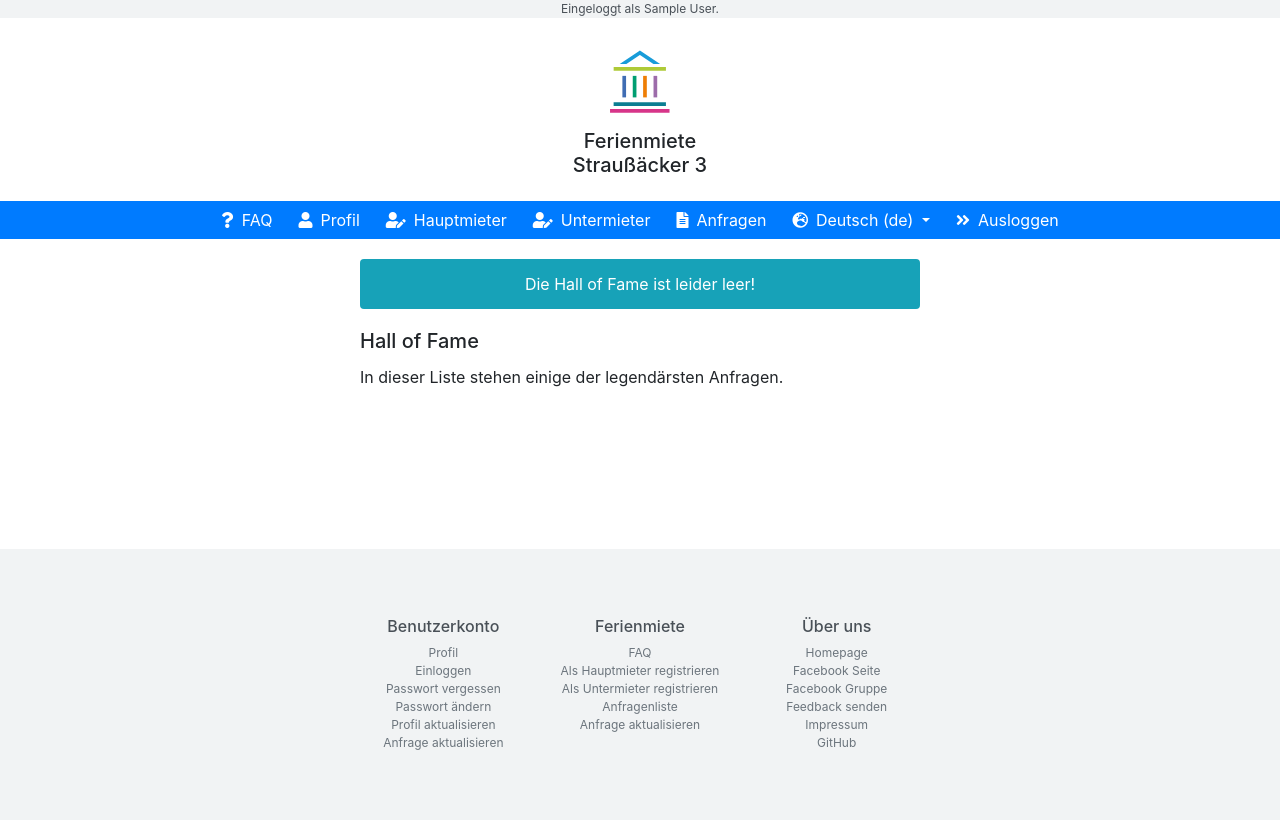
After one commit to milesstoetzner/straussi3-subtenancy, a Django app: page /tenants/hall_of_fame/ in a window 1280 px wide. The commit adds this page. Run offline with Django 3.2, Linux system fonts and the light colour scheme; the visitor is signed in with stand-in values (Sample User, id 1); data that the repository does not hold is empty; parts of the project's set-up code (start-up, migrations or seed data) failed here and were passed over; some libraries are stand-ins or nearby versions.

Commit message:
added hall of fame route

```diff
--- a/tenants/admin.py
+++ b/tenants/admin.py
@@ -1,6 +1,6 @@
 from django.contrib import admin
 from simple_history.admin import SimpleHistoryAdmin
-from .models import User, MainTenant, SubTenant, ResidentialHome, Feedback, Blacklist
+from .models import User, MainTenant, SubTenant, ResidentialHome, Feedback, Blacklist, HallOfFame
 
 
 admin.site.register(User, SimpleHistoryAdmin)
@@ -9,3 +9,4 @@ admin.site.register(SubTenant, SimpleHistoryAdmin)
 admin.site.register(ResidentialHome, SimpleHistoryAdmin)
 admin.site.register(Blacklist, SimpleHistoryAdmin)
 admin.site.register(Feedback, SimpleHistoryAdmin)
+admin.site.register(HallOfFame, SimpleHistoryAdmin)
--- a/tenants/templates/tenants/blacklist.html
+++ b/tenants/templates/tenants/blacklist.html
@@ -8,8 +8,6 @@
             <h5 class="card-title">{{ title }}</h5>
 
             <p class="text-block">In dieser Liste stehen die Namen der Personen, die sich eine zukünftige Zusammenarbeit mit uns verwehrt haben.</p>
-
-            {% if blacklist %}
 
                 <div class="table">
                     <table class="table table-striped" style="text-align: center; table-layout:fixed;">
@@ -38,8 +36,6 @@
                     </table>
                 </div>
 
-            {% endif %}
-
 
     </div>
 
--- /dev/null
+++ b/tenants/templates/tenants/hall_of_fame.html
@@ -0,0 +1,33 @@
+{% extends "subtenancy/base.html" %}
+
+{% block content %}
+
+    <div class="card">
+        <div class="card-body">
+
+            <h5 class="card-title">{{ title }}</h5>
+
+            <p class="text-block">In dieser Liste stehen einige der legendärsten Anfragen.</p>
+
+                <div class="table">
+                    <table class="table table-striped" style="text-align: center; table-layout:fixed;">
+
+                        <tbody>
+
+                        {% for fame in hall %}
+
+                            <tr>
+                                <td style="white-space: break-word; vertical-align: middle">{{ fame.message }}</td>
+                            </tr>
+
+                        {% endfor %}
+
+
+                        </tbody>
+                    </table>
+                </div>
+
+
+    </div>
+
+{% endblock %}
--- a/tenants/urls.py
+++ b/tenants/urls.py
@@ -12,6 +12,7 @@ urlpatterns = [
     path('update/<int:pk>', views.update_tenant, name='TenantUpdate'),
     # delete route is listed in subtenancy/urls.py
     path('contact/<int:pk>', views.contact_subtenant, name='SubTenantContact'),
-    path('blacklist/', views.blacklist, name='Blacklist')
+    path('blacklist/', views.blacklist, name='Blacklist'),
+    path('hall_of_fame/', views.hall_of_fame, name='HallOfFame')
 
 ]
--- a/tenants/views.py
+++ b/tenants/views.py
@@ -1,7 +1,7 @@
 import datetime
 
 from django.db.transaction import atomic
-from tenants.models import User, SubTenant, Blacklist
+from tenants.models import User, SubTenant, Blacklist, HallOfFame
 from tenants.forms import UserUpdateForm, MainTenantCreateForm, MainTenantUpdateForm, SubTenantCreateForm, \
     SubTenantUpdateForm, FeedbackForm, RequestUpdateCreateForm
 from django.urls import reverse
@@ -402,3 +402,23 @@ def create_feedback(request):
     context['form'] = form
 
     return render(request, 'tenants/feedback.html', context)
+
+
+@login_required()
+@permission_required(['tenants.view_halloffame'])
+@require_GET
+def hall_of_fame(request):
+    """
+    Displays the blacklist containing all blocked tenant ids and student ids.
+    """
+
+    query = HallOfFame.objects.all()
+
+    context = {}
+    context['title'] = 'Hall of Fame'
+    context['hall'] = query
+
+    if not query:
+        messages.info(request, 'Die Hall of Fame ist leider leer!')
+
+    return render(request, 'tenants/hall_of_fame.html', context)
```
